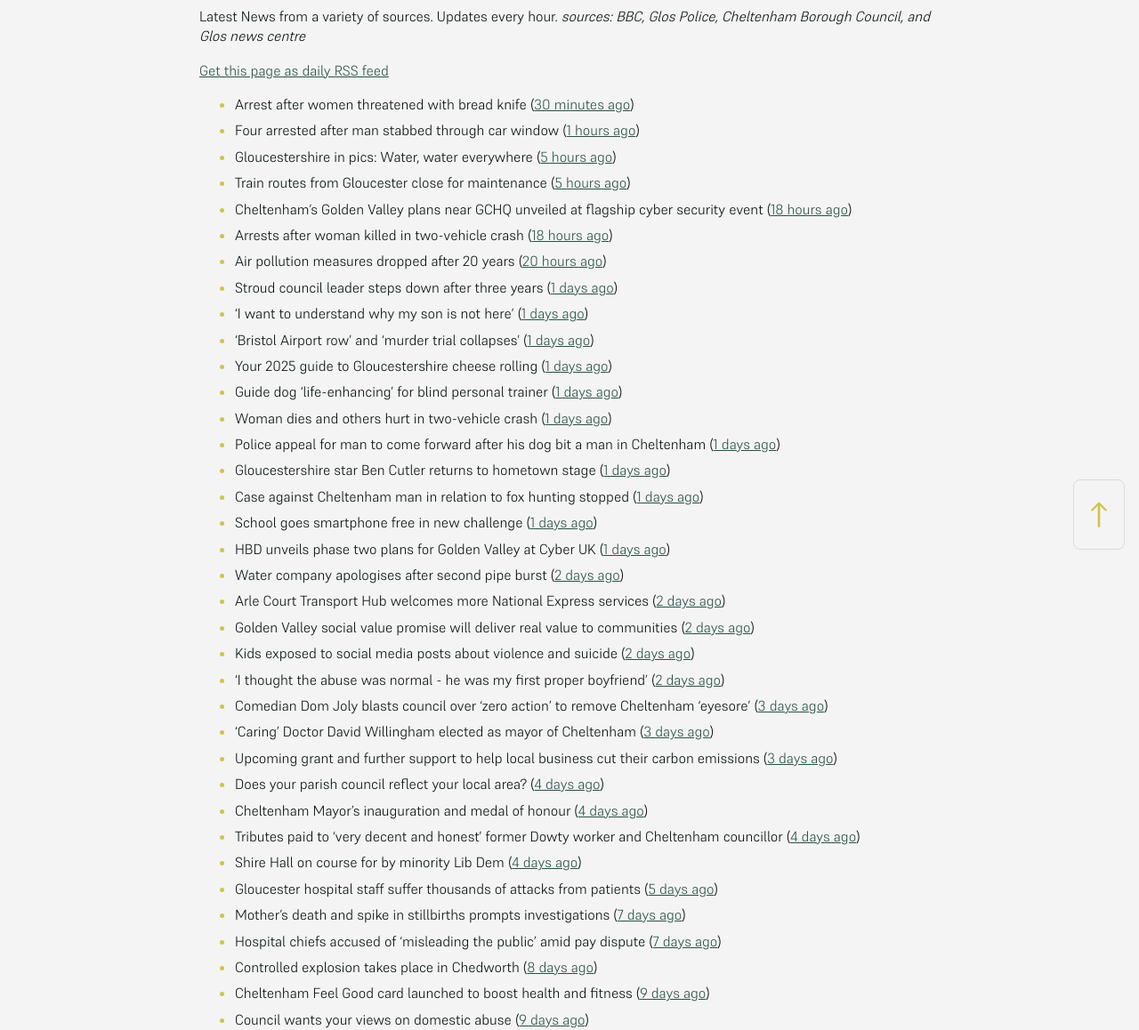
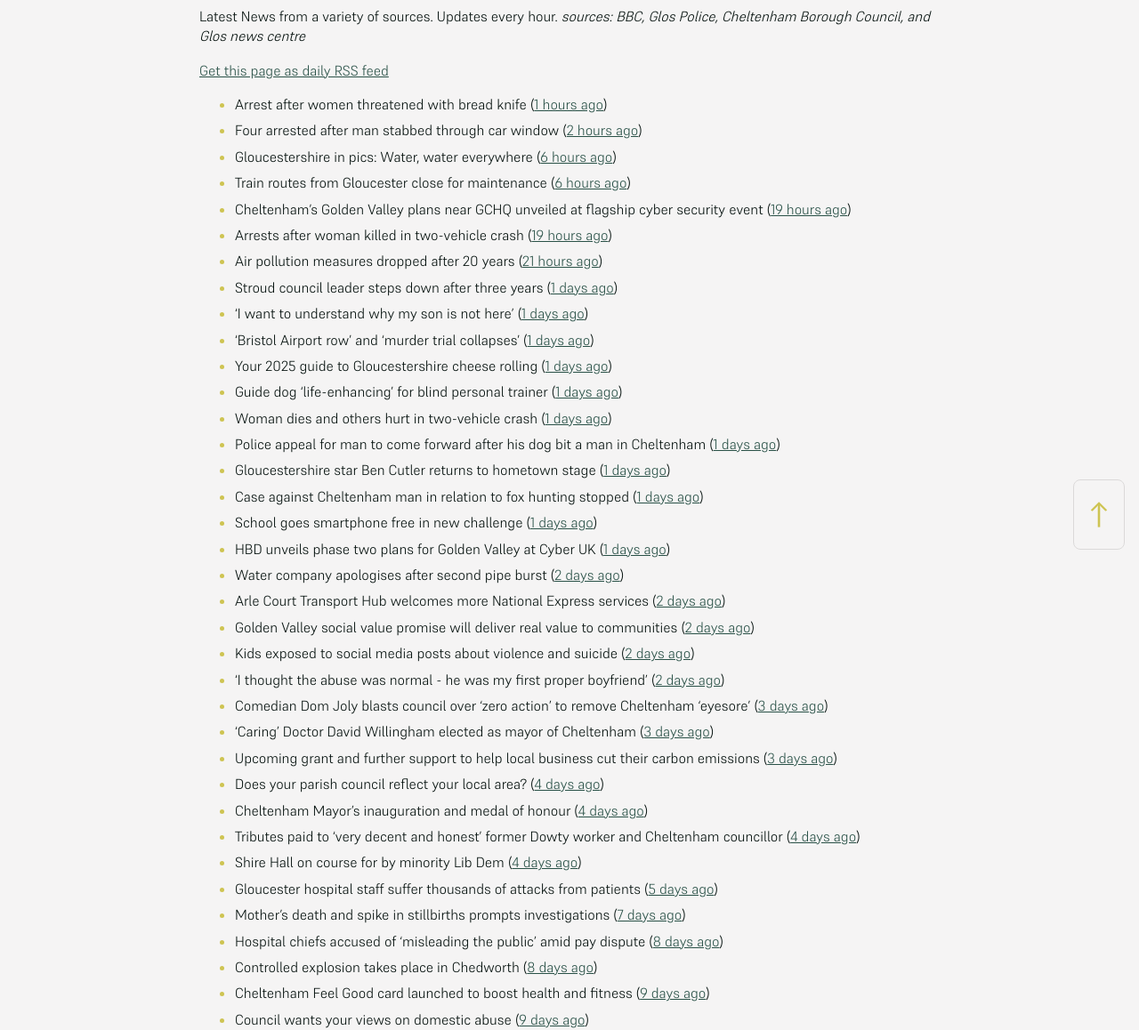
Before and after one commit to mat-0/cheltenham-open-data, a Jekyll site: the page built from _pages/news.md, in a window 1280 px wide. Shown: the part 266-1424 px from the top of the page at 89% size. Built offline with Jekyll 4.4.1, drawn with Linux system fonts in a browser that asks for light colours.

Commit message:
Updated 2025-05-17 13:04:31

```diff
--- a/_pages/news.md
+++ b/_pages/news.md
@@ -12,13 +12,13 @@ _sources: BBC, Glos Police, Cheltenham Borough Council, and Glos news centre_
 [Get this page as daily RSS feed](/daily.rss)
 
 <!-- news_marker starts -->
-- Arrest after women threatened with bread knife ([30 minutes ago](https://www.bbc.com/news/articles/cvgdpnv8yp0o))
-- Four arrested after man stabbed through car window ([1 hours ago](https://www.bbc.com/news/articles/cql2yerl45po))
-- Gloucestershire in pics: Water, water everywhere ([5 hours ago](https://www.bbc.com/news/articles/c8e6d4g6k88o))
-- Train routes from Gloucester close for maintenance ([5 hours ago](https://www.bbc.com/news/articles/c5y64j5nmv1o))
-- Cheltenham’s Golden Valley plans near GCHQ unveiled at flagship cyber security event ([18 hours ago](https://gloucesternewscentre.co.uk/cheltenhams-golden-valley-plans-near-gchq-unveiled-at-flagship-cyber-security-event/))
-- Arrests after woman killed in two-vehicle crash ([18 hours ago](https://www.bbc.com/news/articles/cz0dl0g9zxjo))
-- Air pollution measures dropped after 20 years ([20 hours ago](https://www.bbc.com/news/articles/c7v7d4091gro))
+- Arrest after women threatened with bread knife ([1 hours ago](https://www.bbc.com/news/articles/cvgdpnv8yp0o))
+- Four arrested after man stabbed through car window ([2 hours ago](https://www.bbc.com/news/articles/cql2yerl45po))
+- Gloucestershire in pics: Water, water everywhere ([6 hours ago](https://www.bbc.com/news/articles/c8e6d4g6k88o))
+- Train routes from Gloucester close for maintenance ([6 hours ago](https://www.bbc.com/news/articles/c5y64j5nmv1o))
+- Cheltenham’s Golden Valley plans near GCHQ unveiled at flagship cyber security event ([19 hours ago](https://gloucesternewscentre.co.uk/cheltenhams-golden-valley-plans-near-gchq-unveiled-at-flagship-cyber-security-event/))
+- Arrests after woman killed in two-vehicle crash ([19 hours ago](https://www.bbc.com/news/articles/cz0dl0g9zxjo))
+- Air pollution measures dropped after 20 years ([21 hours ago](https://www.bbc.com/news/articles/c7v7d4091gro))
 - Stroud council leader steps down after three years ([1 days ago](https://www.bbc.com/news/articles/c9dq58pzel5o))
 - 'I want to understand why my son is not here' ([1 days ago](https://www.bbc.com/news/articles/c5yk7z7k4dyo))
 - 'Bristol Airport row' and 'murder trial collapses' ([1 days ago](https://www.bbc.com/news/articles/c93lq257pd5o))
@@ -44,7 +44,7 @@ _sources: BBC, Glos Police, Cheltenham Borough Council, and Glos news centre_
 - Shire Hall on course for by minority Lib Dem ([4 days ago](https://gloucesternewscentre.co.uk/shire-hall-on-course-for-by-minority-lib-dem/))
 - Gloucester hospital staff suffer thousands of attacks from patients ([5 days ago](https://gloucesternewscentre.co.uk/gloucester-hospital-staff-suffer-thousands-of-attacks-from-patients/))
 - Mother’s death and spike in stillbirths prompts investigations ([7 days ago](https://gloucesternewscentre.co.uk/mothers-death-and-spike-in-stillbirths-prompts-investigations/))
-- Hospital chiefs accused of ‘misleading the public’ amid pay dispute ([7 days ago](https://gloucesternewscentre.co.uk/hospital-chiefs-accused-of-misleading-the-public-amid-pay-dispute/))
+- Hospital chiefs accused of ‘misleading the public’ amid pay dispute ([8 days ago](https://gloucesternewscentre.co.uk/hospital-chiefs-accused-of-misleading-the-public-amid-pay-dispute/))
 - Controlled explosion takes place in Chedworth ([8 days ago](https://gloucesternewscentre.co.uk/controlled-explosion-takes-place-in-chedworth/))
 - Cheltenham Feel Good card launched to boost health and fitness ([9 days ago](https://www.cheltenham.gov.uk/news/article/3007/cheltenham_feel_good_card_launched_to_boost_health_and_fitness))
 - Council wants your views on domestic abuse ([9 days ago](https://gloucesternewscentre.co.uk/council-wants-your-views-on-domestic-abuse/))
```
Also changed, not shown: _data/flood.json (+5 -48 lines), _pages/fix-my-street.md (+1 -1 lines), index.md (+5 -5 lines).
